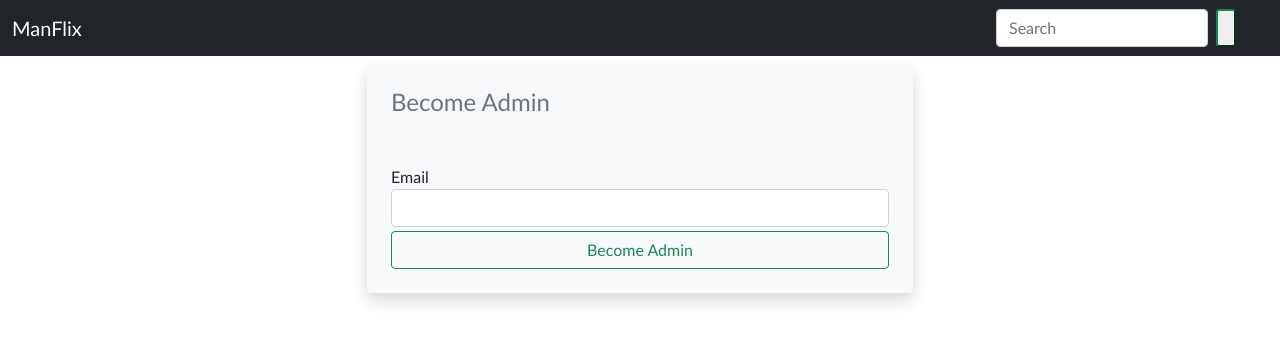
After one commit to Priyanshu-Dholu/PyManFlix, a Flask app: page /become_admin in a window 1280 px wide. The commit adds this page. Shown: the top 343 px of the page. Run offline with Flask 2, Linux system fonts and the light colour scheme; the visitor is signed in with stand-in values (Sample User, id 1); data comes from the database, SQL or seed files in the repository; some libraries are stand-ins or nearby versions.

Commit message:
Added Authentication For Adding Movie i.e Admin Registration

```diff
--- a/app.py
+++ b/app.py
@@ -1,4 +1,4 @@
 from manflix import app
 
 if __name__ == '__main__':
-    app.run(debug=False)
+    app.run(debug=True)
--- a/manflix/forms.py
+++ b/manflix/forms.py
@@ -43,6 +43,12 @@ class VerifyUserForm(FlaskForm):
     otp = StringField('OTP', validators=[DataRequired()])
     submit = SubmitField('Verify')
 
+# Become Admin Form
+class AdminForm(FlaskForm):
+    username = StringField('Username', validators=[DataRequired(),Length(min=2,max=20)])
+    email = StringField('Email',validators=[DataRequired(),Email()])
+    submit = SubmitField('Become Admin')
+
 # Form Class For Searching Movie
 class SearchMovieForm(FlaskForm):
     movie_name = StringField('Search For Movie Movie ID', validators=[DataRequired()])
--- a/manflix/models.py
+++ b/manflix/models.py
@@ -31,6 +31,7 @@ class UserData(db.Model,UserMixin):
     user_image = db.Column(db.String(20),nullable=False,default='default.jpg')
     otp = db.Column(db.String(4))
     is_verified = db.Column(db.Boolean,default=False)
+    is_admin = db.Column(db.Boolean,default=False)
 
     def __refr__(self):
-        return f"User('{self.username}','{self.email}','{self.is_verified}','{self.otp}','{self.user_image}')"
+        return f"User('{self.username}','{self.is_admin}','{self.email}','{self.is_verified}','{self.otp}','{self.user_image}')"
--- a/manflix/routes.py
+++ b/manflix/routes.py
@@ -1,13 +1,12 @@
-from flask import Flask, render_template, request, redirect, flash, url_for
+from flask import Flask, render_template, request, redirect, flash, url_for, session
 from flask_login import login_user, current_user, logout_user, login_required
 import random,smtplib
 from manflix import app, db, bcrypt
 from manflix.functions import get_movie_detail, get_movie_id
-from manflix.forms import AddMovieForm, SearchMovieForm, RegistrationForm, LoginForm, VerifyUserForm
+from manflix.forms import AddMovieForm, SearchMovieForm, RegistrationForm, LoginForm, VerifyUserForm, AdminForm
 from manflix.models import Movies, UserData
 
 #------------------- All Pages ---------------------
-
 # Index Page
 @app.route('/')
 def index():
@@ -17,6 +16,17 @@ def index():
         return render_template('index.html',all_movies=all_movies)
     except:
         return render_template('index.html')
+
+# Adding Variable To All Template
+@app.context_processor
+def inject_user():
+    user = False
+    if 'email' in session:
+        email = session['email']
+        user = UserData.query.filter_by(email=email).first()
+        return dict(user=user)
+    else:
+        return dict(user=user)
 
 # Login
 @app.route('/login',methods = ['GET','POST'])
@@ -28,6 +38,7 @@ def login():
         user = UserData.query.filter_by(username=form.username.data).first()
         if user and bcrypt.check_password_hash(user.password, form.password.data) and user.is_verified == True:
             login_user(user,remember=form.remember.data)
+            session["email"] = user.email
             next_page = request.args.get('next')
             flash(f'You Are Logged In!', 'success')
             return redirect(next_page) if next_page else redirect(url_for('home'))
@@ -86,6 +97,22 @@ def verify():
     except:
         return redirect(url_for('register'))
 
+# Become Admin Page
+@app.route('/become_admin',methods=['GET','POST'])
+@login_required
+def become_admin():
+    form = AdminForm()
+    print('IN Form')
+    if form.is_submitted():
+        print('User is Admin Now')
+        check_user = UserData.query.filter_by(email=form.email.data).first()
+        check_user.is_admin = True
+        db.session.commit()
+        flash('You Are Admin Now','success')
+        return redirect(url_for('home'))
+
+    return render_template('become_admin.html',form=form)
+
 # Log Out
 @app.route('/logout')
 def logout():
@@ -98,8 +125,8 @@ def logout():
 def home():
     page = request.args.get('page',1,type = int)
     all_movies = Movies.query.order_by(Movies.id.desc()).paginate(per_page = 3)
-    curr_page = 'home'
-    return render_template('home.html', all_movies=all_movies,current=curr_page)
+
+    return render_template('home.html', all_movies=all_movies)
 
 # Add Movie Page
 @app.route('/add_movies', methods=['GET', 'POST'])
--- a/manflix/templates/base.html
+++ b/manflix/templates/base.html
@@ -36,60 +36,12 @@
             <div class="collapse navbar-collapse" id="navbarSupportedContent">
                 <ul class="navbar-nav me-auto mb-2 mb-lg-0">
                     {% if current_user.is_authenticated %}
-                            {% if current == 'home' %}
-                            <li class="nav-item">
-                                <a class="nav-link active" id="video-icon" href="{{ url_for('home') }}"><span
-                                class="iconify" data-icon="akar-icons:video" data-width="30"
-                                data-height="30"></span></a>
-                            </li>
-                            <li class="nav-item">
-                                <a class="nav-link" id="admin-icon" aria-current="page"
-                                href="{{ url_for('add_movies') }}"><span class="iconify" data-icon="carbon:add-alt"
-                                    data-width="30" data-height="30"></span></a>
-                            </li>
-                            <li class="nav-item">
-                                <a class="nav-link" id="db-icon" aria-current="page"
-                                href="{{ url_for('movie_database') }}"><span class="iconify" data-icon="codicon:database"
-                                    data-width="30" data-height="30"></span></a>
-                            </li>
-                            {% elif current == 'add_movies' %}
                             <li class="nav-item">
                                 <a class="nav-link" id="video-icon" href="{{ url_for('home') }}"><span
                                 class="iconify" data-icon="akar-icons:video" data-width="30"
                                 data-height="30"></span></a>
                             </li>
-                            <li class="nav-item">
-                                <a class="nav-link active" id="admin-icon" aria-current="page"
-                                href="{{ url_for('add_movies') }}"><span class="iconify" data-icon="carbon:add-alt"
-                                    data-width="30" data-height="30"></span></a>
-                            </li>
-                            <li class="nav-item">
-                                <a class="nav-link" id="db-icon" aria-current="page"
-                                href="{{ url_for('movie_database') }}"><span class="iconify" data-icon="codicon:database"
-                                    data-width="30" data-height="30"></span></a>
-                            </li>
-                            {% elif current == 'movie_database' %}
-                            <li class="nav-item">
-                                <a class="nav-link" id="video-icon" href="{{ url_for('home') }}"><span
-                                class="iconify" data-icon="akar-icons:video" data-width="30"
-                                data-height="30"></span></a>
-                            </li>
-                            <li class="nav-item">
-                                <a class="nav-link" id="admin-icon" aria-current="page"
-                                href="{{ url_for('add_movies') }}"><span class="iconify" data-icon="carbon:add-alt"
-                                data-width="30" data-height="30"></span></a>
-                            </li>
-                            <li class="nav-item">
-                                <a class="nav-link active" id="db-icon" aria-current="page"
-                                href="{{ url_for('movie_database') }}"><span class="iconify" data-icon="codicon:database"
-                                data-width="30" data-height="30"></span></a>
-                            </li>
-                            {% else %}
-                            <li class="nav-item">
-                                <a class="nav-link" id="video-icon" href="{{ url_for('home') }}"><span
-                                class="iconify" data-icon="akar-icons:video" data-width="30"
-                                data-height="30"></span></a>
-                            </li>
+                            {% if user.is_admin == True %}
                             <li class="nav-item">
                                 <a class="nav-link" id="admin-icon" aria-current="page"
                                 href="{{ url_for('add_movies') }}"><span class="iconify" data-icon="carbon:add-alt"
@@ -102,7 +54,6 @@
                             </li>
                             {% endif %}
                     {% endif %}
-
                     <!-- <li class="nav-item dropdown">
                             <a class="nav-link dropdown-toggle" href="#" id="navbarDropdown" role="button"
                                 data-bs-toggle="dropdown" aria-expanded="false">
--- /dev/null
+++ b/manflix/templates/become_admin.html
@@ -0,0 +1,27 @@
+{% extends 'base.html' %}
+{% block title %} 🧥 {% endblock %}
+{% block body %}
+
+<div class="container">
+    <div class="row">
+        <div class="col-md-6 offset-md-3">
+            <div class="signup-form">
+                <form action="" method="post" class="mt-2 rounded p-4 bg-light shadow">
+                    {{ form.hidden_tag() }}
+                    <h4 class="mb-5 text-secondary">Become Admin</h4>
+                    <fieldset class="form-group">
+                        <div class="form-group">
+                            {{ form.email.label(class="form-control-label") }}
+                            {{ form.email(class="form-control form-control") }}
+                        </div>
+                        <div class="form-group d-grid mt-1">
+                            {{ form.submit(class="btn btn-outline-success") }}
+                        </div>
+                    </fieldset>
+                </form>
+            </div>
+        </div>
+    </div>
+</div>
+
+{% endblock %}
--- a/manflix/templates/index.html
+++ b/manflix/templates/index.html
@@ -29,7 +29,7 @@
                 <div class="carousel-caption d-none d-md-block">
                     <h5 class="fw-bold text-light">{{ m.title }}</h5>
                     {% if m.movie_release_year >= 2020 %}
-                    <p>{{ m.movie_release_year }}<span class="badge bg-danger">New</span></p>
+                    <h6>{{ m.movie_release_year }} <span class="badge bg-danger">New</span></h6>
                     {% else %}
                     <p>{{ m.movie_release_year }}</p>
                     {% endif %}
```
